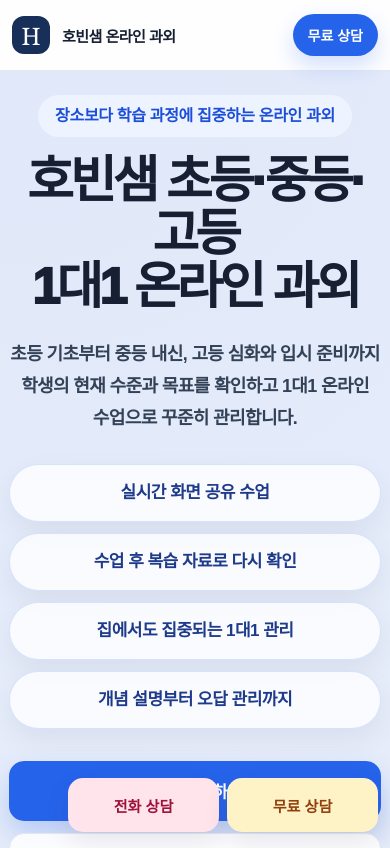
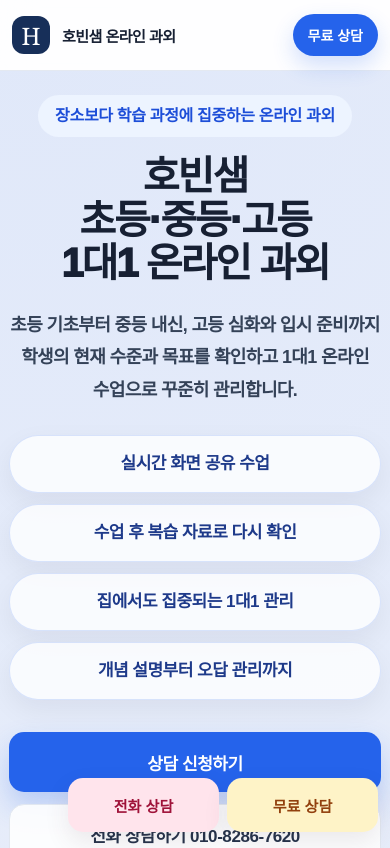
Before and after one commit to wlgiddl00001-hue/online-tutoring-seo-site, a Next.js app: page / in a window 390 px wide. Shown: the top 848 px of the page. Built offline with nearby package versions, Linux system fonts and the light colour scheme.

Commit message:
fix: adjust homepage hero heading layout

```diff
--- a/src/app/globals.css
+++ b/src/app/globals.css
@@ -1707,3 +1707,15 @@
     padding: 23px 20px;
   }
 }
+.hero h1 span {
+  display: block;
+  white-space: nowrap;
+}
+
+@media (max-width: 768px) {
+  .hero h1 {
+    font-size: clamp(40px, 10vw, 54px);
+    line-height: 1.08;
+    letter-spacing: -2px;
+  }
+}
--- a/src/app/page.tsx
+++ b/src/app/page.tsx
@@ -188,9 +188,9 @@
         <div className="heroText">
           <p className="eyebrow heroEyebrow">장소보다 학습 과정에 집중하는 온라인 과외</p>
           <h1>
-  호빈샘 초등·중등·고등
-  <br />
-  1대1 온라인 과외
+  <span>호빈샘</span>
+  <span>초등·중등·고등</span>
+  <span>1대1 온라인 과외</span>
 </h1>
           <p className="heroDesc">
             초등 기초부터 중등 내신, 고등 심화와 입시 준비까지 학생의 현재
```
